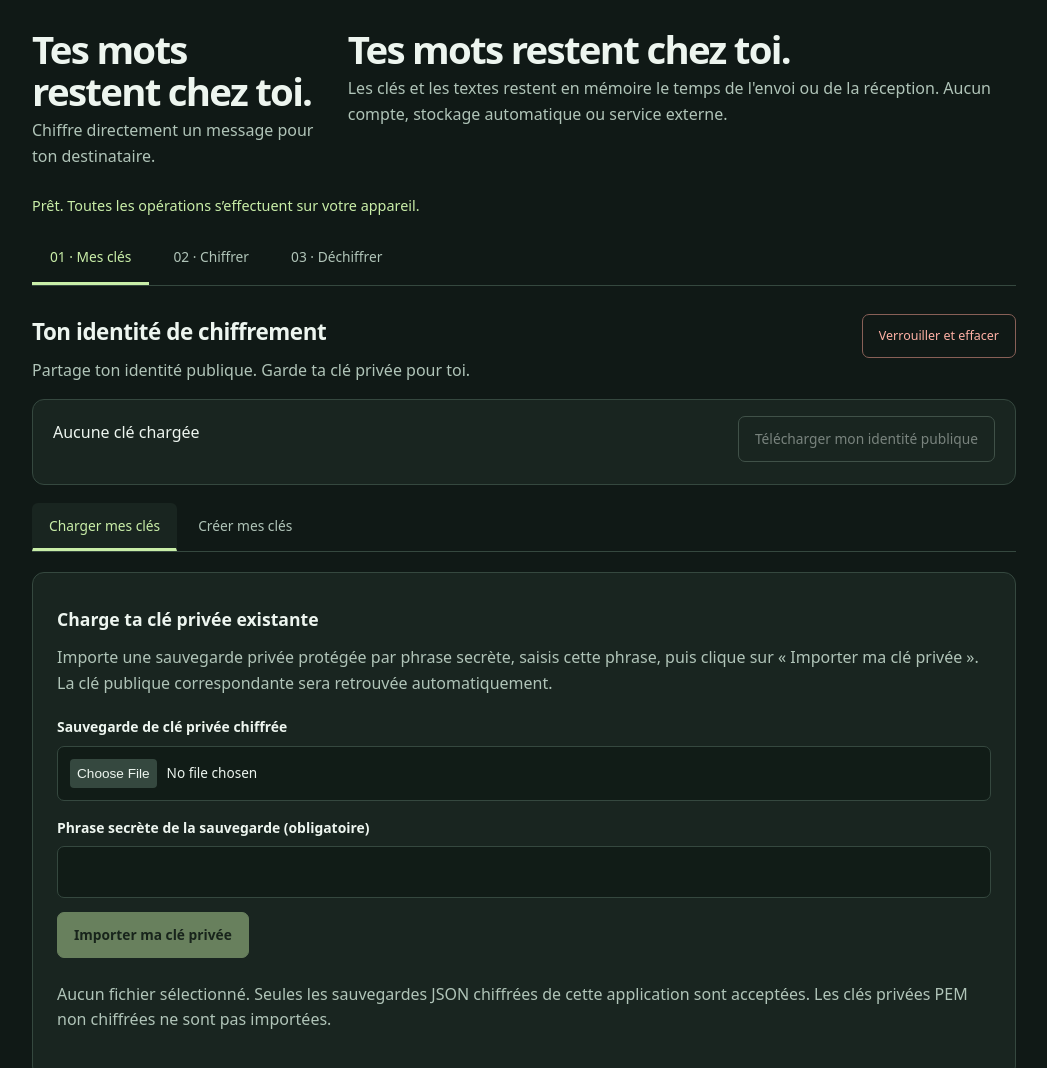
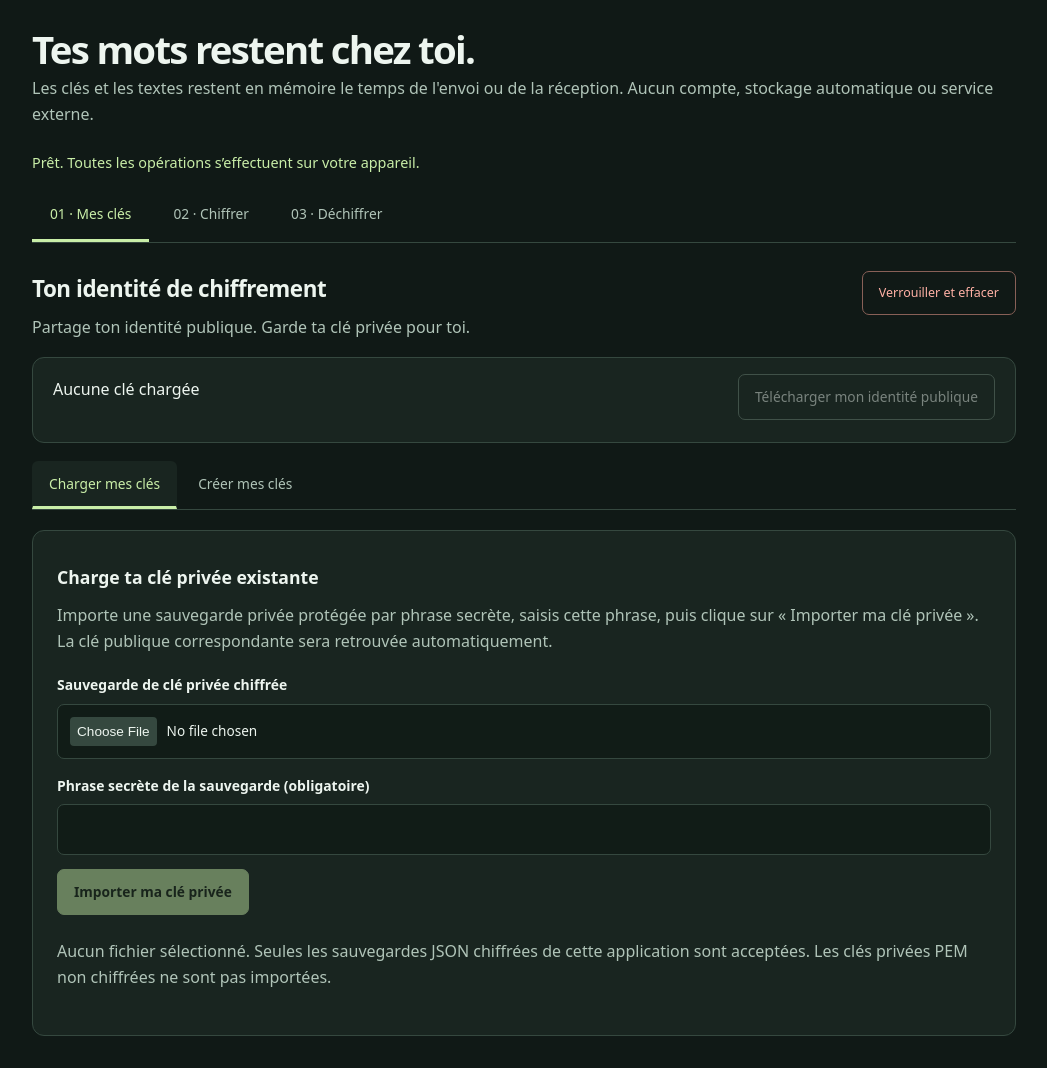
Before and after one commit to MathiasJ06/crypto_page, a plain HTML site: page index.html in a window 1280 px wide. Shown: the top 1068 px of the page, without its empty margins (116-1163 px from the left). Drawn offline with Linux system fonts and the light colour scheme.

Commit message:
Update message content in index.html

```diff
--- a/index.html
+++ b/index.html
@@ -13,7 +13,6 @@
 <body>
 <main>
   <header>
-    <div><h1>Tes mots restent chez toi.</h1><p>Chiffre directement un message pour ton destinataire.</p></div>
     <div><h1>Tes mots restent chez toi.</h1><p>Les clés et les textes restent en mémoire le temps de l'envoi ou de la réception. Aucun compte, stockage automatique ou service externe.</p></div>
   </header>
   <div id="status" role="status" aria-live="polite">Initialisation locale… Si ce message persiste, vérifie que JavaScript est activé.</div>
```
